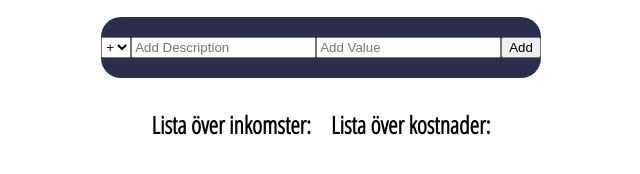
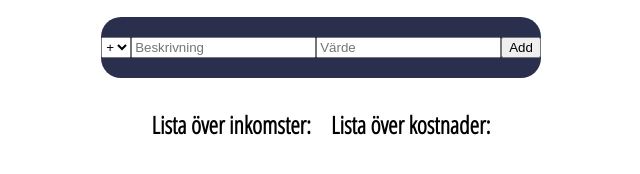
Before and after one commit to Sprattagg/Individuelluppgift, a plain HTML site: page index.html in a window 1280 px wide. Shown: the part 202-376 px from the top of the page, 319-959 px from the left. Drawn offline with Linux system fonts and the light colour scheme.

Commit message:
first commit

```diff
--- a/index.html
+++ b/index.html
@@ -34,8 +34,8 @@
         <option class="minus">-</option>
     </select>
 
-    <input type="text" name="" class="text" placeholder="Add Description">
-    <input type="number" name="" class="varde" placeholder="Add Value">
+    <input type="text" class="text" placeholder="Beskrivning">
+    <input type="number" class="varde" placeholder="Värde">
     <button class="btn">Add</button>
       </div>
 
```
